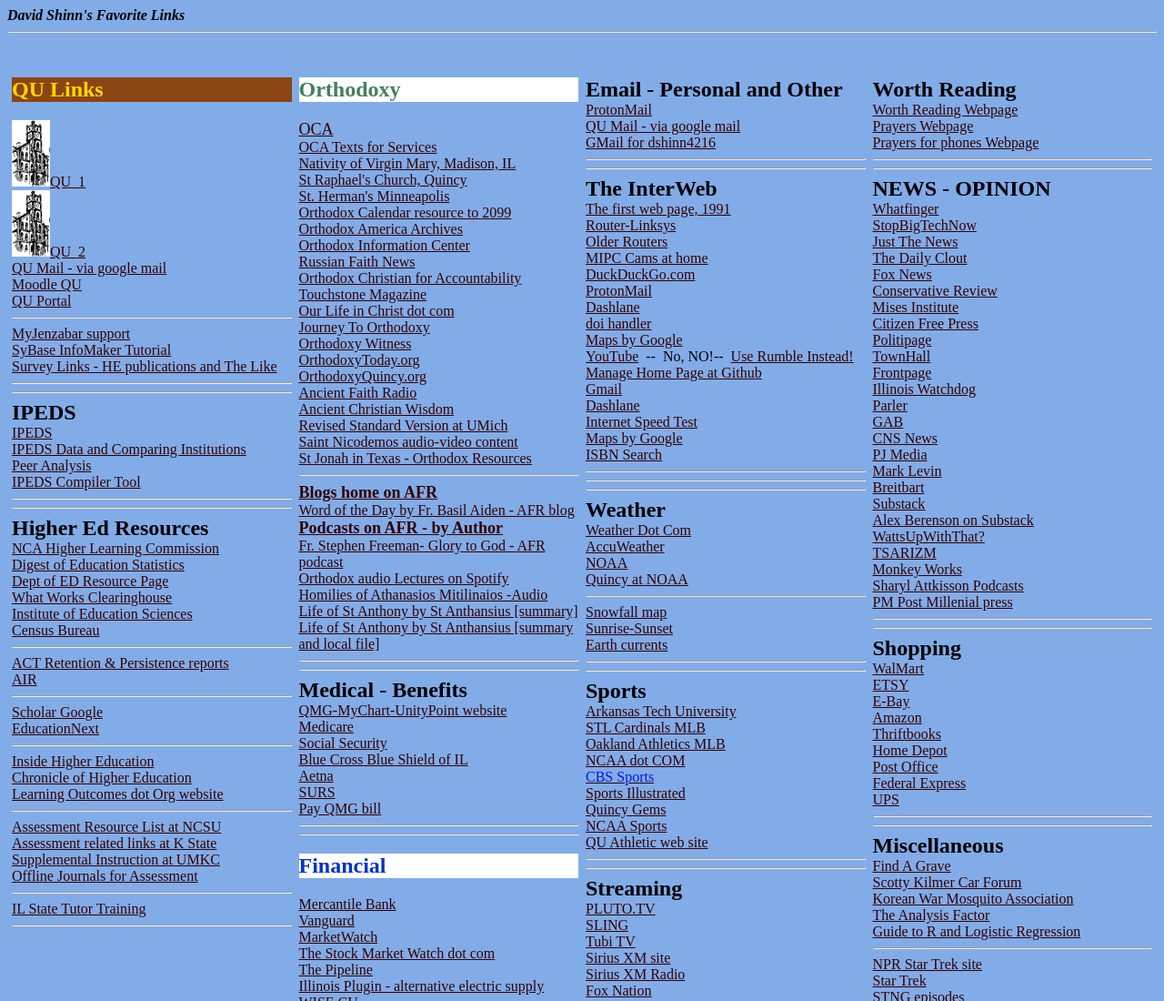
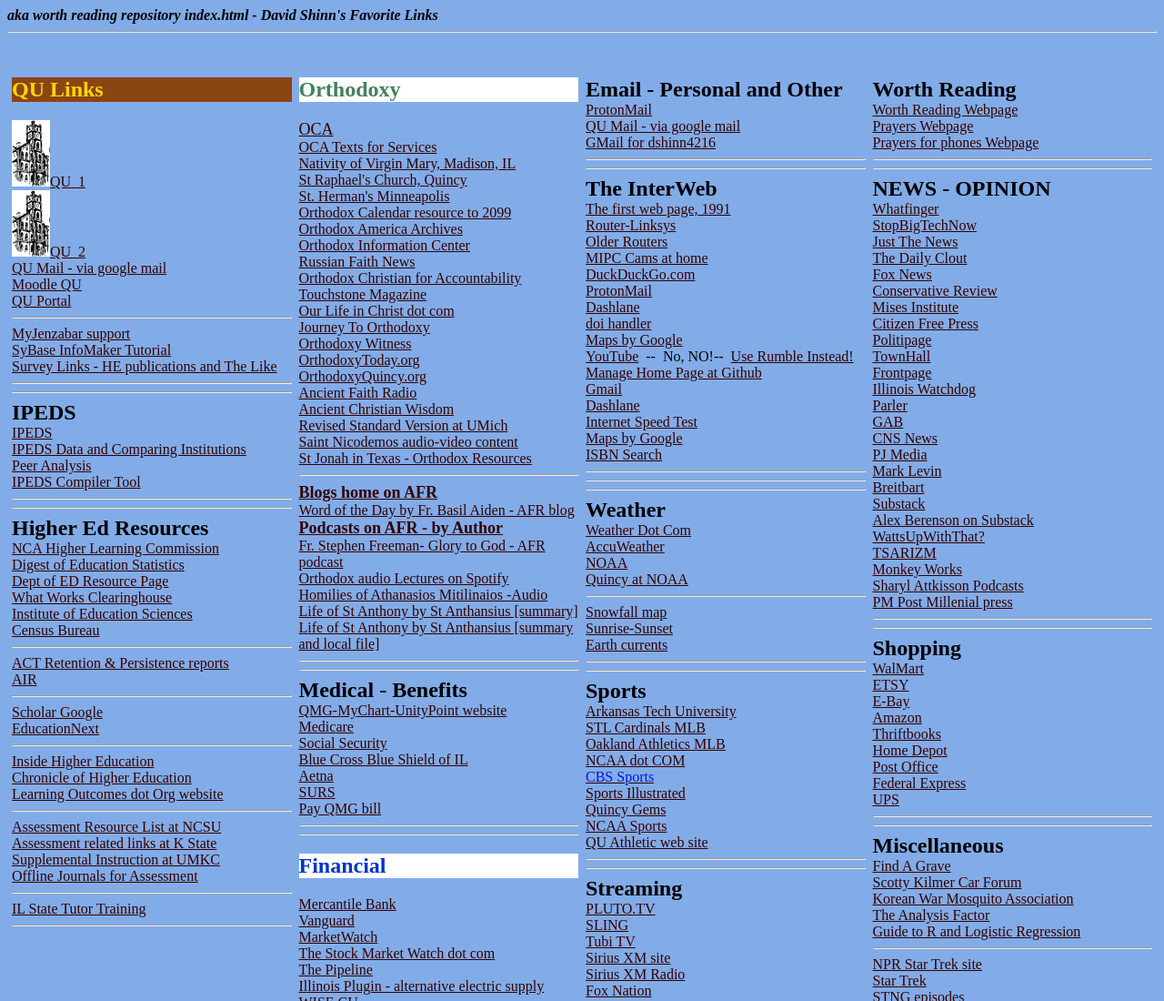
Before and after one commit to ddssite/mainepage, a plain HTML site: page index.html in a window 1280 px wide. Shown: the top 1100 px of the page at 91% size. Drawn offline with Linux system fonts and the light colour scheme; files whose address does not match are found by name.

Commit message:
Update index.html

```diff
--- a/index.html
+++ b/index.html
@@ -6,7 +6,7 @@
 </head>
 
 <body alink="#000000" bgcolor="#82ace8" link="#330000" text="#000000" vlink="#000000">
-<b><i>David Shinn's Favorite Links </i>&nbsp;&nbsp;</b>
+<b><i>aka worth reading repository index.html - David Shinn's Favorite Links </i>&nbsp;&nbsp;</b>
 <hr>
 <br>
 <!--   <b><font size="+2">“The main problem with the internet is that there is no way to validate most facts.” — Abraham Lincoln, 1865</font></b><br>  -->
```
